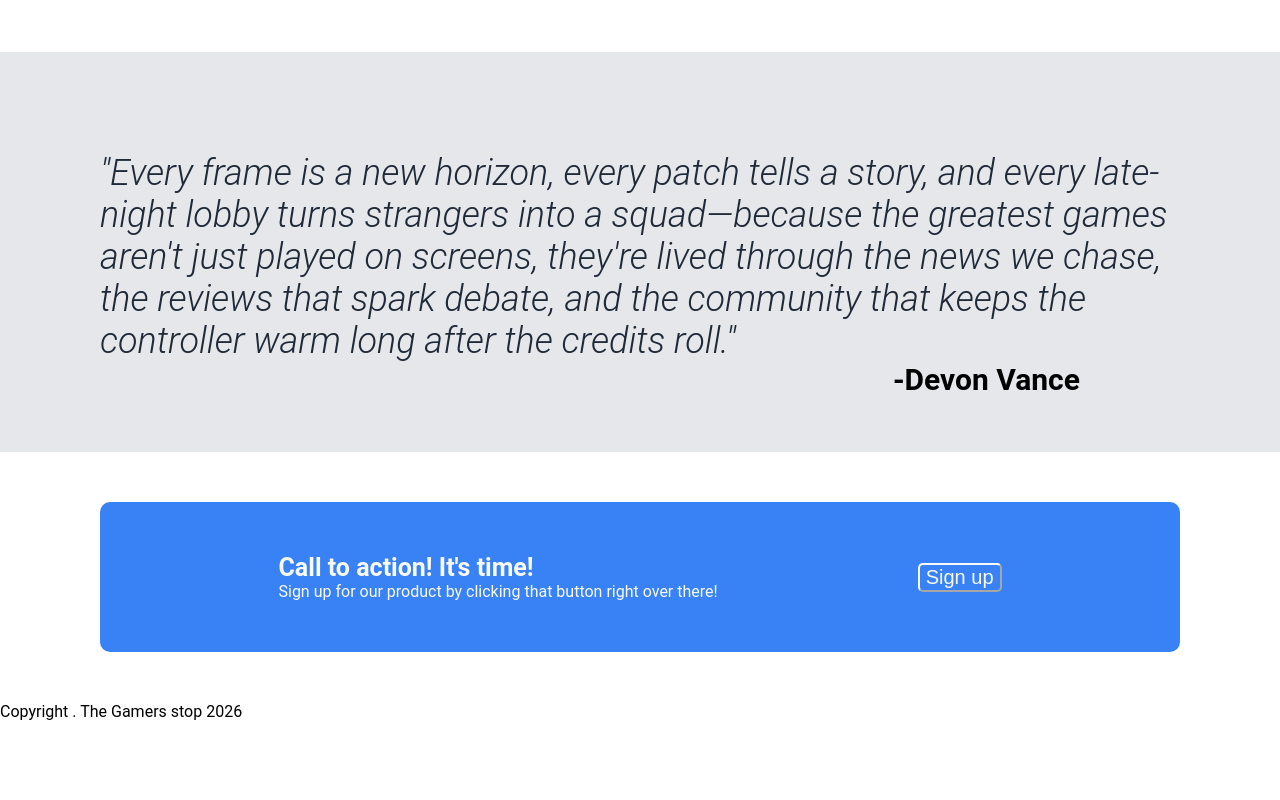
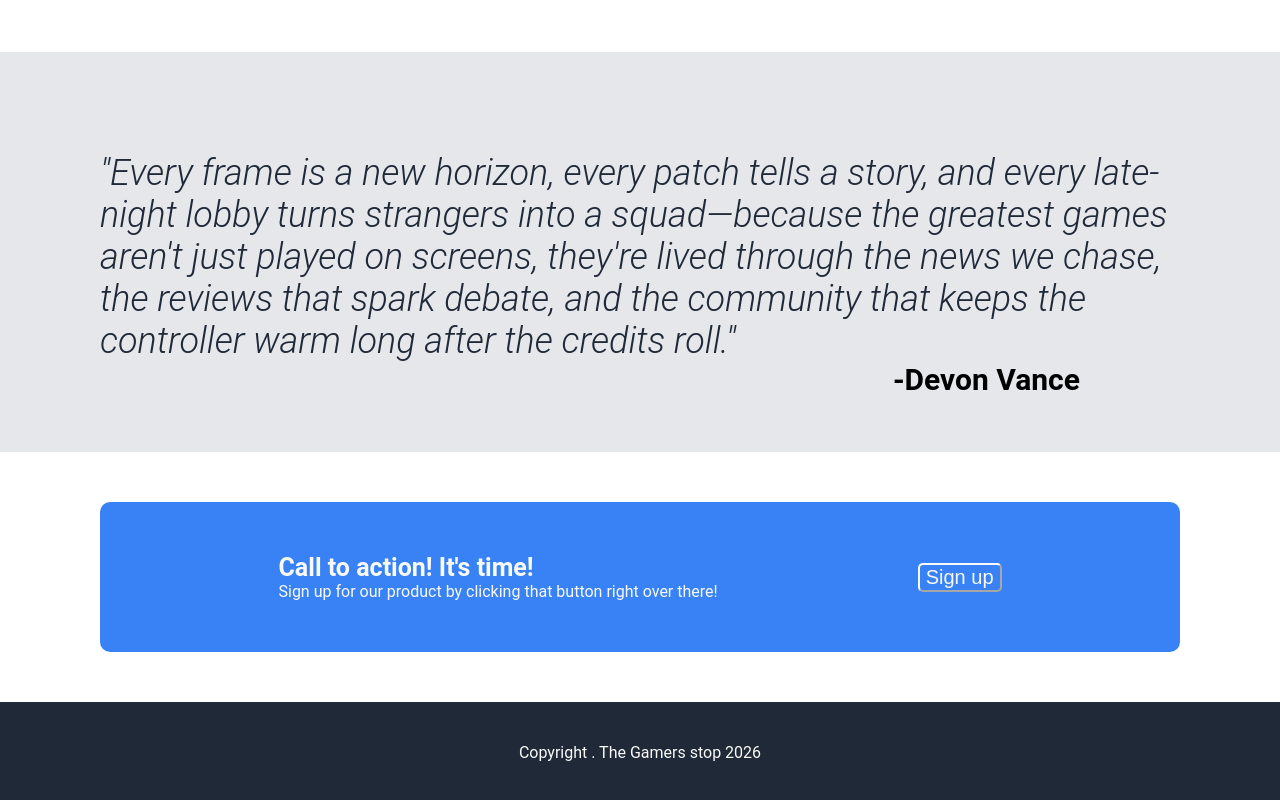
Before and after one commit to anooptantony/landing_page, a plain HTML site: page index.html in a window 1280 px wide. Shown: the part 1020-1820 px from the top of the page. Before the commit the page ends 1741 px from the top, so only its background shows below. Drawn offline with Linux system fonts and the light colour scheme.

Commit message:
UPDATE THE FOOTER Updated the Footer section of CSS file. Removed three unnecessary closing div tags from HTML file. Marked the completed requirements in README file.

```diff
--- a/style.css
+++ b/style.css
@@ -227,3 +227,12 @@ body {
     color: #F9FAF8;
     font-size: 20px;
 }
+
+.footer {
+    align-items: center;
+    background-color: #1F2937;
+    color: #F9FAF8;
+    display: flex;
+    height: 100px;
+    justify-content: center;
+}
```
Also changed, not shown: index.html (+1 -3 lines), 1 other file.
